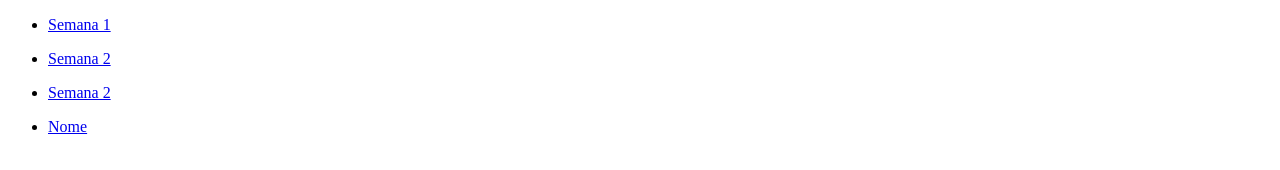
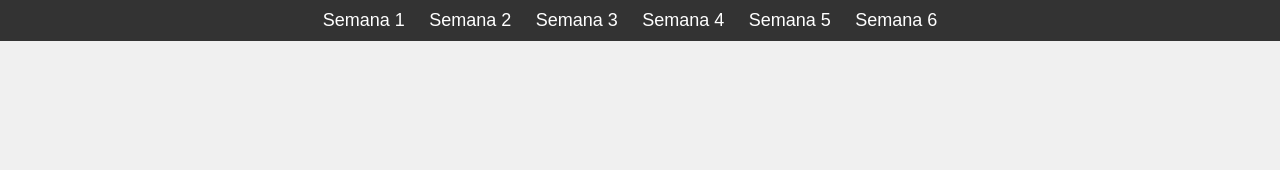
Before and after one commit to Victor0504/laboratorio-noite, a plain HTML site: page index.html in a window 1280 px wide. Drawn offline with Linux system fonts and the light colour scheme.

Commit message:
Update index.html

```diff
--- a/index.html
+++ b/index.html
@@ -1,39 +1,58 @@
 <!DOCTYPE html>
+<html lang="pt-BR">
 
 <head>
     <meta charset="utf-8">
-    <meta name="viewport" content="width-device, initial-scale=1">
-    <title>laboratório de engeharia de software</title>
+    <meta name="viewport" content="width=device-width, initial-scale=1">
+    <title>Laboratório de Engenharia de Software</title>
+    <style>
+        body {
+            font-family: Arial, sans-serif;
+            background-color: #f0f0f0;
+            margin: 0;
+            padding: 0;
+        }
+
+        nav {
+            background-color: #333;
+            color: #fff;
+            padding: 10px 0;
+            text-align: center;
+        }
+
+        nav ul {
+            list-style-type: none;
+            margin: 0;
+            padding: 0;
+        }
+
+        nav ul li {
+            display: inline;
+            margin-right: 20px;
+        }
+
+        nav ul li a {
+            text-decoration: none;
+            color: #fff;
+            font-size: 18px;
+            transition: color 0.3s ease;
+        }
+
+        nav ul li a:hover {
+            color: #ffd700;
+        }
+    </style>
 </head>
 
 <body>
     <nav>
         <ul>
             <li><a href="semana1.html">Semana 1</a></li>
-        </ul>
-    </nav>
-</body>
-
-<body>
-    <nav>
-        <ul>
             <li><a href="semana2.html">Semana 2</a></li>
-        </ul>
-    </nav>
-</body>
-
-<body>
-    <nav>
-        <ul>
-            <li><a href="semana3.html">Semana 2</a></li>
-        </ul>
-    </nav>
-</body>
-
-<body>
-    <nav>
-        <ul>
-            <li><a href="nome.html">Nome</a></li>
+            <li><a href="semana3.html">Semana 3</a></li>
+            <li><a href="semana4.html">Semana 4</a></li>
+            <li><a href="semana5.html">Semana 5</a></li>
+            <li><a href="semana6.html">Semana 6</a></li>
         </ul>
     </nav>
 </body>
```
